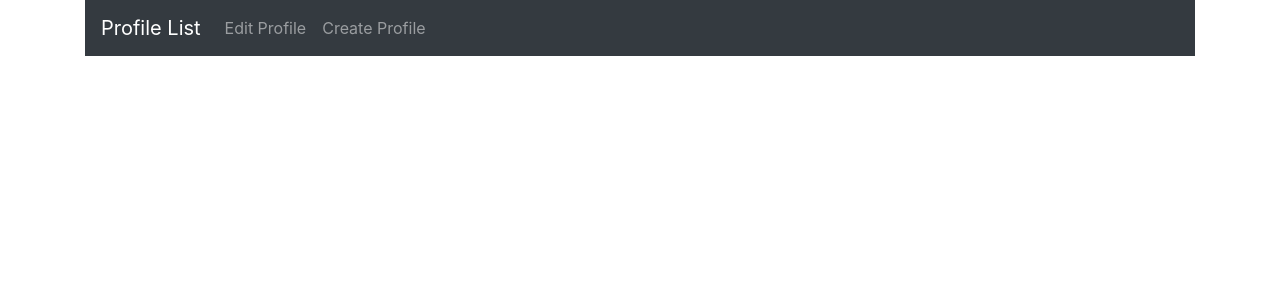
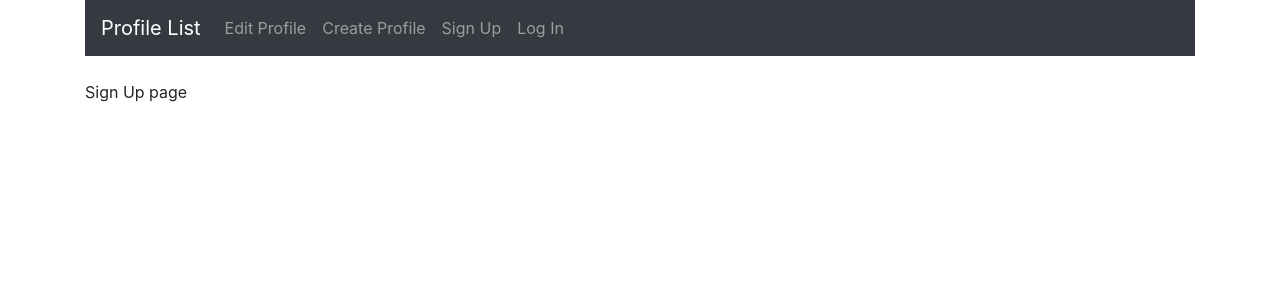
Before and after one commit to DaniAkiode/WebSystemCW, a React (Create React App) app in the folder profilebuilder/: page /signup in a window 1280 px wide. Shown: the top 300 px of the page. Built offline with nearby package versions, Linux system fonts and the light colour scheme.

Commit message:
New Components(Sign UP Log in)

```diff
--- a/profilebuilder/src/App.js
+++ b/profilebuilder/src/App.js
@@ -5,6 +5,8 @@ import Navbar from "./components/navbar";
 import ProfileList from "./components/profilelist";
 import EditProfile from "./components/editprofile";
 import CreateProfile from "./components/createprofile";
+import LoginPage from "./components/LogInComponent";
+import SignUpPage from "./components/SignUpComponent";
 
 function App() {
   return (
@@ -15,6 +17,8 @@ function App() {
         <Route path="/" exact component={ProfileList} />
         <Route path="/edit/:id" exact component={EditProfile} />
         <Route path="/create" exact component={CreateProfile} />
+        <Route path="/signup" exact component={SignUpPage} />
+        <Route path="/login" exact component={LoginPage} />
 
       </div>
     </Router>
--- /dev/null
+++ b/profilebuilder/src/components/LogInComponent.js
@@ -0,0 +1,12 @@
+import React, { Component } from 'react';
+import axios from 'axios';
+
+export default class LoginPage extends Component {
+
+
+    render() {
+        return(
+            <div>Log-in page</div>
+        )
+    }
+}
--- /dev/null
+++ b/profilebuilder/src/components/SignUpComponent.js
@@ -0,0 +1,12 @@
+import React, { Component } from 'react';
+import axios from 'axios';
+
+export default class SignUpPage extends Component {
+
+
+    render() {
+        return(
+            <div>Sign Up page</div>
+        )
+    }
+}
--- a/profilebuilder/src/components/navbar.js
+++ b/profilebuilder/src/components/navbar.js
@@ -14,6 +14,12 @@ export default class Navbar extends Component {
                         <li className="navbar-item">
                             <Link to="/create" className="nav-link">Create Profile</Link>
                         </li>
+                        <li className="navbar-item">
+                            <Link to="/signup" className="nav-link">Sign Up</Link>
+                        </li>
+                        <li className="navbar-item">
+                            <Link to="/login" className="nav-link">Log In</Link>
+                        </li>
                     </ul>
                 </div>
             </nav>
```
Also changed, not shown: 1 other file (tests, documents, lock files or other folders).
